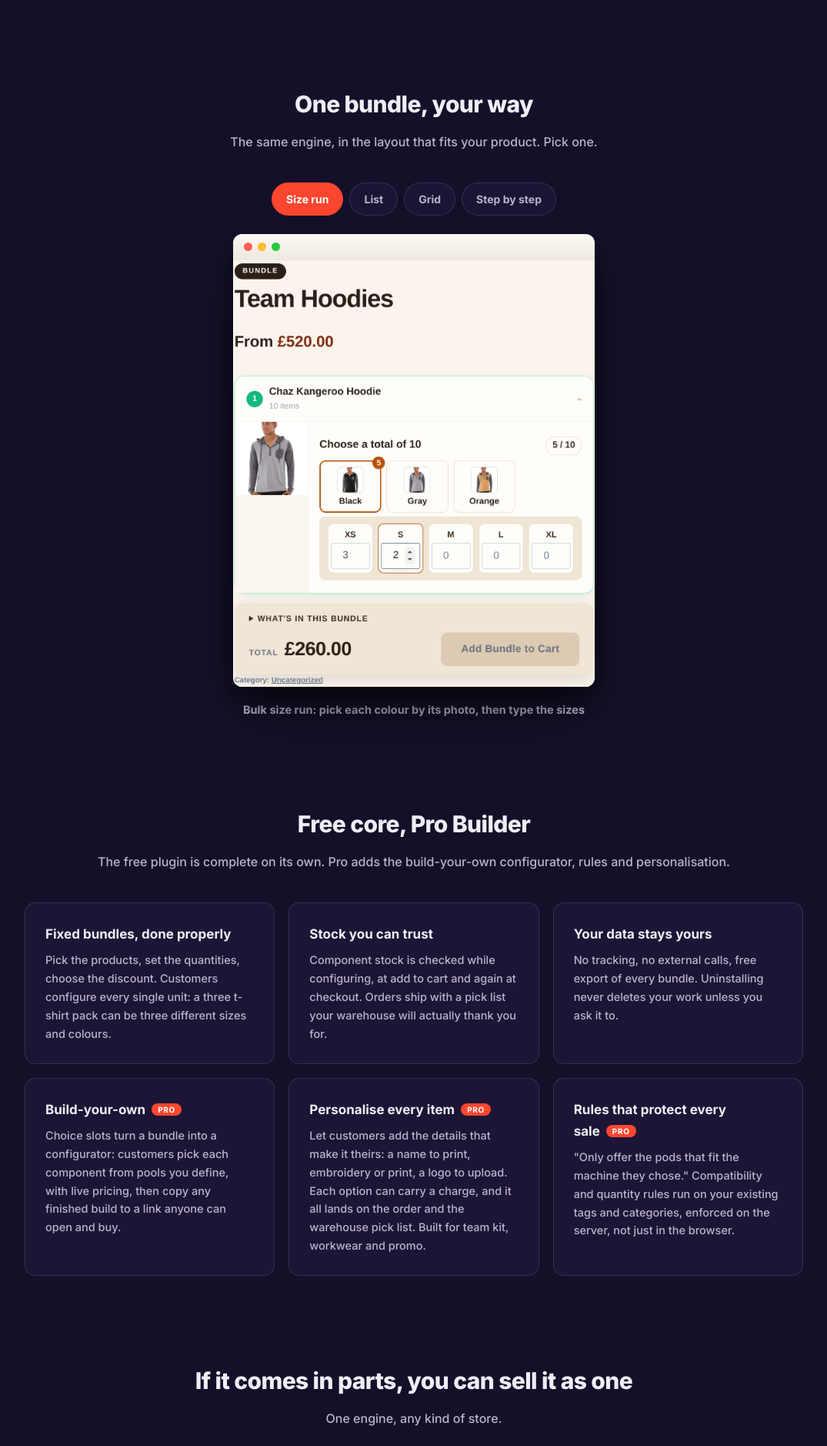
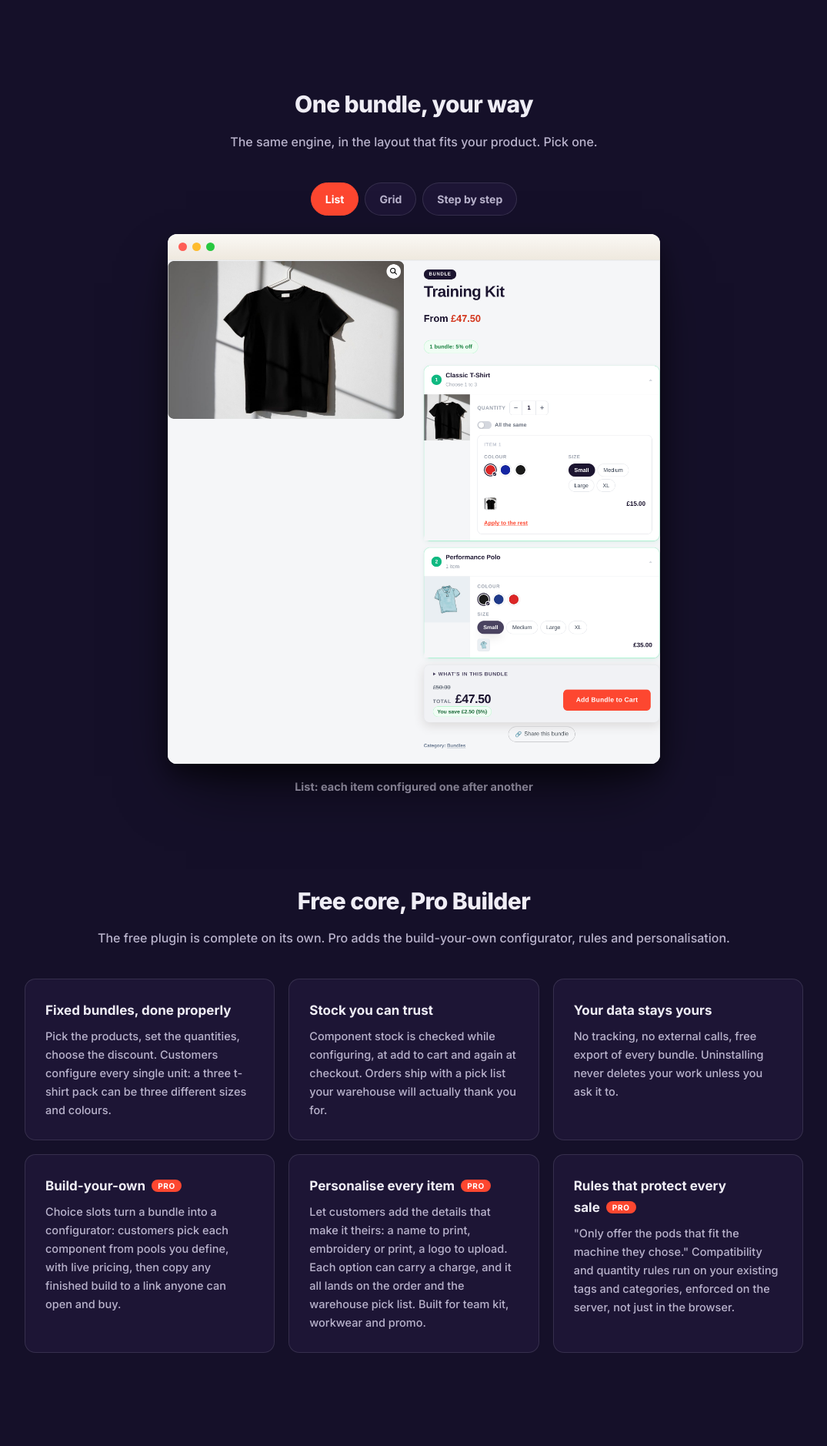
Before and after one commit to BundleBoss/website, a Jekyll site: the page index.html, which Jekyll copies as it is, in a window 1280 px wide. Shown: the part 1174-3052 px from the top of the page at 77% size, without its empty margins (102-1177 px from the left). Built offline with Jekyll 4.4.1, drawn with Linux system fonts in a browser that asks for light colours.

Commit message:
Layout preview: full-product shots on the re-themed store
Replace the "One bundle, your way" previews with full-product screenshots
(Training Kit, configured, real total and gallery image) captured from the
demo store after re-theming it to a clean neutral base with the brand coral,
so the shots read as on-brand and sit naturally on the dark site. Three tabs
now (List, Grid, Step) covering the page layouts; the size run is shown by the
hero video. Widened the preview frame to a natural-height browser window.

```diff
--- a/index.html
+++ b/index.html
@@ -95,28 +95,24 @@
   <div class="tabs" data-tabs>
     <div class="tab-row" role="tablist" aria-label="Bundle layouts">
       <button class="tab is-active" type="button" role="tab" aria-selected="true"
-              data-src="/docs/img/gallery-grid-photos.png"
-              data-alt="A Team Hoodies bundle as a size-run grid with colour photo tiles"
-              data-cap="Bulk size run: pick each colour by its photo, then type the sizes">Size run</button>
-      <button class="tab" type="button" role="tab" aria-selected="false"
               data-src="/docs/img/gallery-page-list.png"
-              data-alt="A hoodie pack as a list with colour swatches and sizes"
+              data-alt="A Training Kit bundle as a list, each item configured one after another"
               data-cap="List: each item configured one after another">List</button>
       <button class="tab" type="button" role="tab" aria-selected="false"
               data-src="/docs/img/gallery-page-grid.png"
-              data-alt="A hoodie pack in a grid layout, two items side by side with product photos"
+              data-alt="A Training Kit bundle in a grid, two items side by side with product photos"
               data-cap="Grid: the items laid out side by side">Grid</button>
       <button class="tab" type="button" role="tab" aria-selected="false"
               data-src="/docs/img/gallery-page-step.png"
-              data-alt="A hoodie pack step by step with numbered pills and Back and Next"
+              data-alt="A Training Kit bundle step by step, with numbered progress and Back and Next"
               data-cap="Step by step: one item at a time, with progress">Step by step</button>
     </div>
     <div class="tab-frame shot">
       <div class="browser-bar"><span></span><span></span><span></span></div>
-      <img class="tab-img" src="/docs/img/gallery-grid-photos.png" width="1144" height="1352"
-           alt="A Team Hoodies bundle as a size-run grid with colour photo tiles">
+      <img class="tab-img" src="/docs/img/gallery-page-list.png" width="2484" height="2536"
+           alt="A Training Kit bundle as a list, each item configured one after another">
     </div>
-    <p class="tab-cap">Bulk size run: pick each colour by its photo, then type the sizes</p>
+    <p class="tab-cap">List: each item configured one after another</p>
   </div>
 </section>
 
--- a/site.css
+++ b/site.css
@@ -462,14 +462,10 @@ a.bob-link:hover { text-decoration: none; }
 .tab:hover { color: var(--text); border-color: var(--faint); }
 .tab.is-active { background: var(--coral); color: #fff; border-color: var(--coral); }
 .tab:focus-visible { outline: 2px solid var(--coral2); outline-offset: 2px; }
-.tab-frame { width: 470px; max-width: 100%; height: 588px; margin: 0 auto; background: #faf8f4; }
-.tab-frame .tab-img { width: 100%; height: 554px; object-fit: contain; object-position: top center; background: #faf8f4; transition: opacity 200ms ease; }
+.tab-frame { width: 760px; max-width: 100%; margin: 0 auto; background: #f5f6f8; }
+.tab-frame .tab-img { width: 100%; height: auto; display: block; background: #f5f6f8; transition: opacity 200ms ease; }
 .tab-frame .tab-img.swap { opacity: 0; }
 .tab-cap { text-align: center; color: var(--muted); font-weight: 600; font-size: 14.5px; margin-top: 18px; }
-@media (max-width: 560px) {
-  .tab-frame { height: 478px; }
-  .tab-frame .tab-img { height: 444px; }
-}
 
 /* ============================================================
    Docs / wiki  (Markdown rendered through _layouts/docs.html)
```
Also changed, not shown: docs/img/gallery-page-grid.png, docs/img/gallery-page-list.png, docs/img/gallery-page-step.png.
